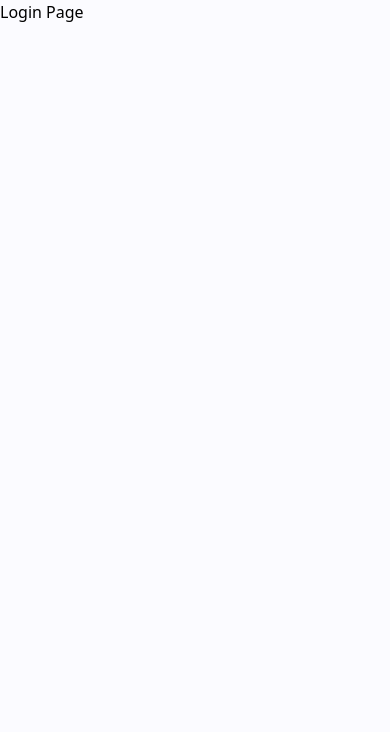
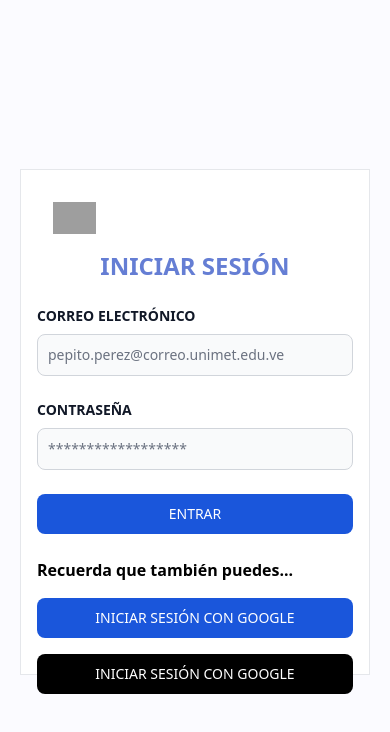
Before and after one commit to Dani19866/MICROPROYECTO-02, a React (Vite) app: page /login in a window 390 px wide. Shown: the top 732 px of the page. Built offline with nearby package versions, Linux system fonts and the light colour scheme; grey boxes are pictures that could not be loaded.

Commit message:
Feat(Login): Login page RESPONSIVE created

```diff
--- a/src/views/LoginView.jsx
+++ b/src/views/LoginView.jsx
@@ -1,5 +1,61 @@
+import Content from "../components/Content";
+
 export default function LoginView() {
     return (
-        <div>Login Page</div>
+        <div className="flex justify-center items-center h-screen">
+            <div className="bg-white h-3/5 w-[350px] border border-gray-200 p-4 relative">
+
+                {/* Logo */}
+                <div className="absolute p-4">
+                    <a href="." className="flex items-center space-x-3 rtl:space-x-reverse">
+                        <img src="https://www.unimet.edu.ve/wp-content/uploads/2023/07/Logo-footer.png" className="h-8" alt="Flowbite Logo" />
+                    </a>
+                </div>
+
+                {/* Bienvenida */}
+                <div className="flex justify-center mt-16 mb-6">
+                    <h2 className="text-2xl font-bold secundary_color">INICIAR SESIÓN</h2>
+                </div>
+
+                {/* Formulario */}
+                <div>
+                    <form action="">
+                        <div className="mb-6">
+                            <label htmlFor="email" className="block mb-2 text-sm text-gray-900 dark:text-white font-bold">CORREO ELECTRÓNICO</label>
+                            <input type="email" id="email" className="bg-gray-50 border border-gray-300 text-gray-900 text-sm rounded-lg focus:ring-blue-500 focus:border-blue-500 block w-full p-2.5 dark:bg-gray-700 dark:border-gray-600 dark:placeholder-gray-400 dark:text-white dark:focus:ring-blue-500 dark:focus:border-blue-500" placeholder="pepito.perez@correo.unimet.edu.ve" required />
+                        </div>
+
+                        <div className="mb-6">
+                            <label htmlFor="password" className="block mb-2 text-sm font-bold text-gray-900 dark:text-white">CONTRASEÑA</label>
+                            <input type="password" id="password" className="bg-gray-50 border border-gray-300 text-gray-900 text-sm rounded-lg focus:ring-blue-500 focus:border-blue-500 block w-full p-2.5 dark:bg-gray-700 dark:border-gray-600 dark:placeholder-gray-400 dark:text-white dark:focus:ring-blue-500 dark:focus:border-blue-500" placeholder="******************" required />
+                        </div>
+
+                        <div>
+                            <button type="submit" className="text-white mb-6 bg-blue-700 hover:bg-blue-800 focus:ring-4 focus:outline-none focus:ring-blue-300 font-medium rounded-lg text-sm w-full  px-5 py-2.5 text-center dark:bg-blue-600 dark:hover:bg-blue-700 dark:focus:ring-blue-800">ENTRAR</button>
+                        </div>
+                    </form>
+                </div>
+
+
+                {/* Otras opciones */}
+                <div>
+                    <div>
+                        <p className="font-semibold mb-4">Recuerda que también puedes...</p>
+                    </div>
+
+                    <div>
+                        {/* Google */}
+                        <div className="flex justify-center mb-4">
+                            <button type="submit" className="text-white bg-blue-700 hover:bg-blue-800 focus:ring-4 focus:outline-none focus:ring-blue-300 font-medium rounded-lg text-sm w-full  px-5 py-2.5 text-center dark:bg-blue-600 dark:hover:bg-blue-700 dark:focus:ring-blue-800">INICIAR SESIÓN CON GOOGLE</button>
+                        </div>
+
+                        {/* Github */}
+                        <div className="flex justify-center">
+                            <button type="submit" className="text-white bg-black hover:bg-gray-700 focus:ring-4 focus:outline-none focus:ring-gray-300 font-medium rounded-lg text-sm w-full  px-5 py-2.5 text-center ">INICIAR SESIÓN CON GOOGLE</button>
+                        </div>
+                    </div>
+                </div>
+            </div>
+        </div>
     );
 }
```
